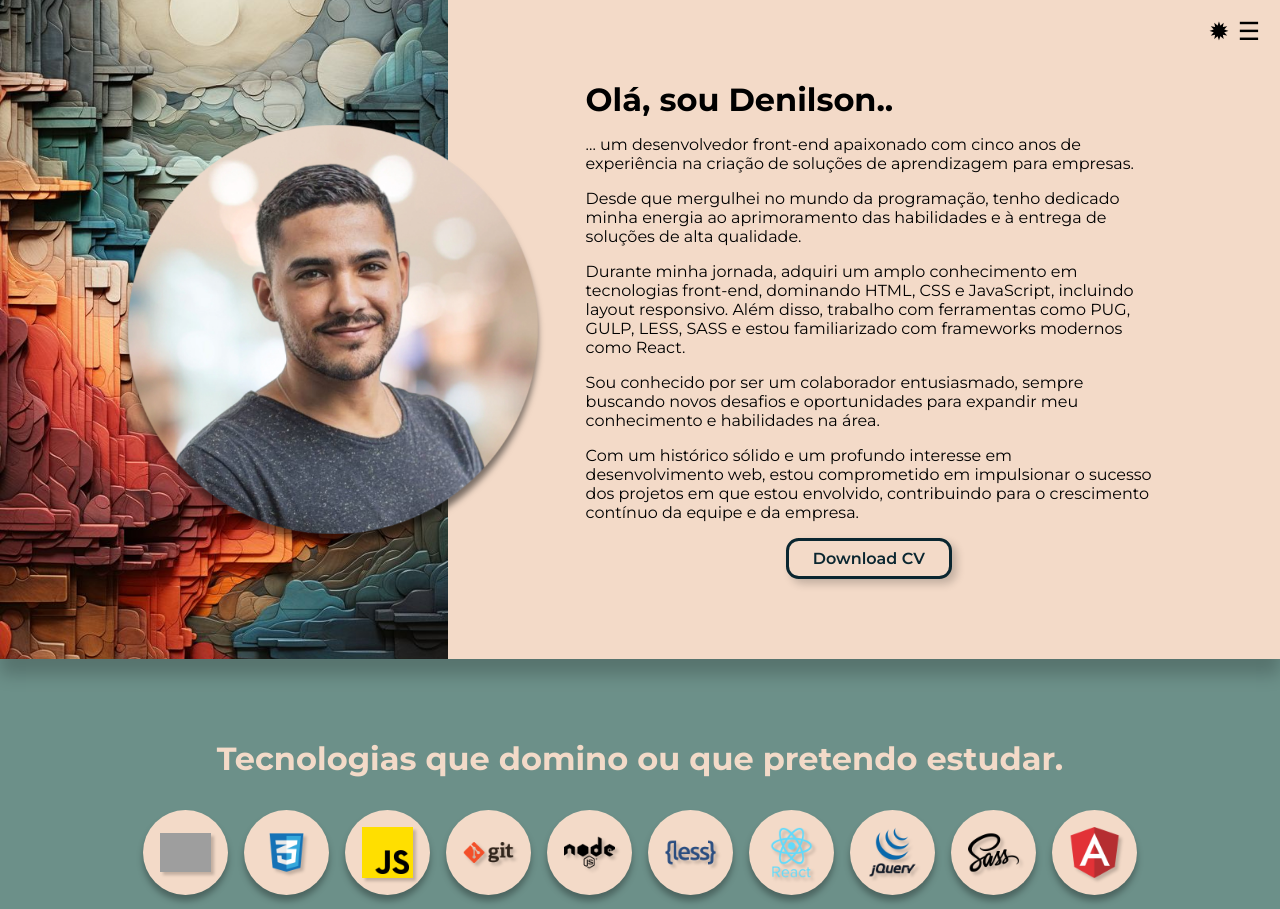
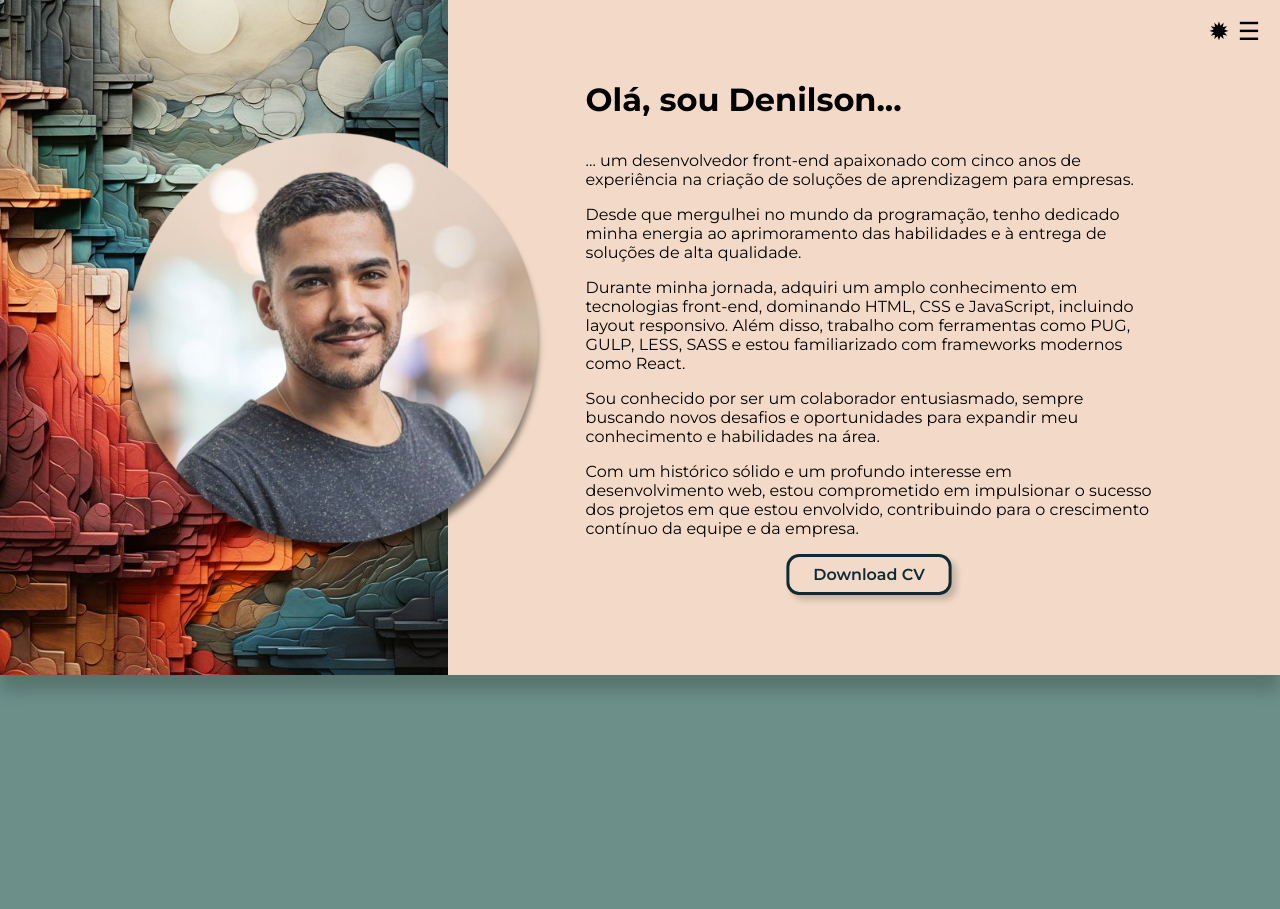
Before and after one commit to DenilsonJunior/portfolio-react, a React (Vite) app: page / in a window 1280 px wide. Shown: the top 909 px of the page. Built offline with nearby package versions, Linux system fonts and the light colour scheme; grey boxes are pictures that could not be loaded.

Commit message:
[REFACTURE]

```diff
--- a/package.json
+++ b/package.json
@@ -10,6 +10,7 @@
     "preview": "vite preview"
   },
   "dependencies": {
+    "gsap": "^3.12.5",
     "react": "^18.2.0",
     "react-dom": "^18.2.0",
     "styled-components": "^6.1.11",
--- a/src/componentes/button/Button.jsx
+++ b/src/componentes/button/Button.jsx
@@ -3,13 +3,13 @@ import { LinkPadrao, BtnPadrao } from './styles.js';
 function Button(props) {
     if (props.href) {
         return (
-            <LinkPadrao href={props.href} download={props.download}>
+            <LinkPadrao className={props.class} href={props.href} download={props.download}>
                 <p>{props.nome}</p>
             </LinkPadrao>
         );
     } else {
         return (
-            <BtnPadrao onClick={props.onClick}>
+            <BtnPadrao className={props.class} onClick={props.onClick}>
                 <p>{props.nome}</p>
             </BtnPadrao>
         );
--- a/src/componentes/quemSou/QuemSouEu.jsx
+++ b/src/componentes/quemSou/QuemSouEu.jsx
@@ -1,23 +1,55 @@
-import React, { useEffect, useRef } from 'react';
+import React, { useEffect, useRef, useLayoutEffect } from 'react';
+import { gsap } from 'gsap';
+import { ScrollTrigger } from 'gsap/ScrollTrigger';
 import { Quem } from './styles.js';
 import Button from '../button/Button.jsx';
 
 const QuemSouEu = () => {
-    const intervaloRef = useRef(null); // Referência para armazenar o intervalo
-    const text = document.getElementById('text');
+    const minhaFotoRef = useRef(null);
+    const intervaloRef = useRef(null);
+    const textRef = useRef(null);
 
-    // text.fadeIn();
+    useLayoutEffect(() => {
+        gsap.registerPlugin(ScrollTrigger);
+
+        gsap.to(minhaFotoRef.current, {
+            x: 0,
+            rotate: "0deg",
+            opacity: 1,
+            duration: "1",
+        });
+
+        gsap.to(".animation1", {
+            y: 0,
+            opacity: 1,
+            duration: "1",
+            delay: 4
+        })
+
+        gsap.to(".animation2", {
+            opacity: 1,
+            scale: 1,
+            delay: 5
+        })
+
+        return () => {
+            gsap.killTweensOf(minhaFotoRef.current);
+            ScrollTrigger.getAll().forEach(trigger => trigger.kill());
+            gsap.killTweensOf('.txt1')
+        };
+    }, []);
+
     useEffect(() => {
-
         function inserirNome() {
             const spanNome = document.getElementById('name');
+            const text = document.getElementsByClassName('text');
             spanNome.textContent = ""; // Limpa o conteúdo existente
             let index = 0;
             let isCursorVisible = true; // Variável para controlar a visibilidade do cursor
             const meuNome = "lá, sou Denilson..."; // Substitua pelo seu nome
             let currentText = "";
 
-            const intervaloRef = setInterval(function() {
+            intervaloRef.current = setInterval(function() {
                 if (isCursorVisible) {
                     // Adiciona a barra vertical ao texto atual
                     spanNome.textContent = currentText + '|';
@@ -34,10 +66,13 @@ const QuemSouEu = () => {
 
                 // Se todas as letras foram inseridas, parar o intervalo
                 if (index === meuNome.length && !isCursorVisible) {
-                    clearInterval(intervaloRef);
+                    clearInterval(intervaloRef.current);
                     spanNome.textContent = currentText; // Garante que o texto final não tenha a barra vertical
+                    if (textRef.current) {
+                        textRef.current.classList.remove('hide');
                     }
-            }, 150);
+                }
+            }, 100);
         }
 
         inserirNome();
@@ -45,16 +80,16 @@ const QuemSouEu = () => {
         // Limpeza na desmontagem do componente
         return () => {
             clearInterval(intervaloRef.current);
-            // quando finalizar a escrita:
         };
     }, []);
 
     return (
         <Quem id="quem">
             <div className='max-conteudo'>
-                <img src="/assets/img/eu.png" alt="Foto do Denilson Junior." />
-                <div className='text'>
+                <img ref={minhaFotoRef} className='minhaFoto' src="/assets/img/eu.png" alt="Foto do Denilson Junior." />
+                <div className='boxtext'>
                     <h1>O<span id='name'></span></h1>
+                    <div ref={textRef} className='text animation1 hide'>
                         <p>
                             ... um desenvolvedor front-end apaixonado com cinco anos de experiência na criação de soluções de aprendizagem para empresas.
                         </p>
@@ -71,10 +106,12 @@ const QuemSouEu = () => {
                             Com um histórico sólido e um profundo interesse em desenvolvimento web, estou comprometido em impulsionar o sucesso dos projetos em que estou envolvido, contribuindo para o crescimento contínuo da equipe e da empresa.
                         </p>
                         <Button
+                            class="animation2"
                             nome="Download CV"
                             href="/assets/cv0624.pdf"
                             download="cv-Denilson.pdf"
                         />
+                    </div>
                 </div>
             </div>
         </Quem>
--- a/src/componentes/quemSou/styles.js
+++ b/src/componentes/quemSou/styles.js
@@ -30,15 +30,19 @@ export const Quem = styled.section`
         gap: 3rem;
         margin: 0 auto;
         padding: 5em 0;
+        overflow: hidden;
         @media (max-width: 768px) {
             width: 85%;
             flex-wrap: wrap;
         }
 
-        img {
+        .minhaFoto {
             width: 40%;
             margin: 0 auto;
             filter: drop-shadow(0rem 0.5rem 0.2rem rgba(0,0,0,.5));
+            transform: translateX(-1000px) rotate(180deg);
+            opacity: 0;
+
             @media (max-width: 768px) {
                 width: 60%;
             }
@@ -47,16 +51,34 @@ export const Quem = styled.section`
             }
         }
 
-        .text {
+        .boxtext {
             width: 60%;
-            display: flex;
-            flex-direction: column;
-            gap: 1rem;
-            position: relative;
-            z-index: 1;
             @media (max-width: 768px) {
                 width: 100%;
             }
+            .text {
+                margin: 2rem 0 0;
+                display: flex;
+                flex-direction: column;
+                gap: 1rem;
+                position: relative;
+                z-index: 1;
+            }
         }
+
+    }
+
+    .hide {
+        opacity: 0 !important;
+    }
+
+    .animation1 {
+        transform: translateY(500px);
+        opacity: 0;
+    }
+
+    .animation2 {
+        transform: scale(.8);
+        opacity: 0;
     }
 `;
--- a/src/componentes/tecnologias/Tecnologias.jsx
+++ b/src/componentes/tecnologias/Tecnologias.jsx
@@ -1,28 +1,53 @@
+import React, { useRef, useLayoutEffect } from 'react';
+import { gsap } from 'gsap';
+import { ScrollTrigger } from 'gsap/ScrollTrigger';
+
 import Tecnologia from './Item.jsx';
 import { Tec } from './styles.js';
 import tecnListData from './tecnologias.json';
 
 function Tecnologias() {
+    const listRef = useRef(null);
+
+    useLayoutEffect(() => {
+        gsap.registerPlugin(ScrollTrigger);
+
+        gsap.to(listRef.current, {
+            opacity: 1,
+            scale: 1,
+            // duration: 5,
+            scrollTrigger: {
+                trigger: ".listTecnologias",
+                scrub: true,
+                start: "0px 550px", // Quando o topo do elemento atinge o centro da viewport
+                end: "60% 600px", // Quando o fundo do elemento atinge o centro da viewport
+                // markers: true // Adiciona marcadores para depuração
+            }
+        });
+
+        return () => {
+            // Limpeza do efeito quando o componente é desmontado
+            ScrollTrigger.getAll().forEach(trigger => trigger.kill());
+            gsap.killTweensOf(listRef.current);
+        }
+    }, []);
+
     return (
-        <Tec id="tec">
-            <div className='max-conteudo'>
+        <Tec id="tec" className='listTecnologias'>
+            <div ref={listRef} className='max-conteudo'>
                 <h1>Tecnologias que domino ou que pretendo estudar.</h1>
                 <div className='list'>
-                    {
-                        tecnListData.map(function(item, index) {
-                            return (
-                                <Tecnologia
-                                    key={index}
-                                    image={item.image}
-                                    alt={item.alt}
-                                />
-                            )
-                        })
-                    }
+                    {tecnListData.map((item, index) => (
+                        <Tecnologia
+                            key={index}
+                            image={item.image}
+                            alt={item.alt}
+                        />
+                    ))}
                 </div>
             </div>
         </Tec>
     )
 }
 
-export default Tecnologias
+export default Tecnologias;
--- a/src/componentes/tecnologias/styles.js
+++ b/src/componentes/tecnologias/styles.js
@@ -11,6 +11,8 @@ export const Tec = styled.section`
         display: flex;
         flex-direction: column;
         align-items: center;
+        opacity: 0;
+        transform: scale(.1);
         @media (max-width: 768px) {
             width: 85%;
         }
```
Also changed, not shown: 1 other file (tests, documents, lock files or other folders). Lines whose indentation alone changed are shown as unchanged.
